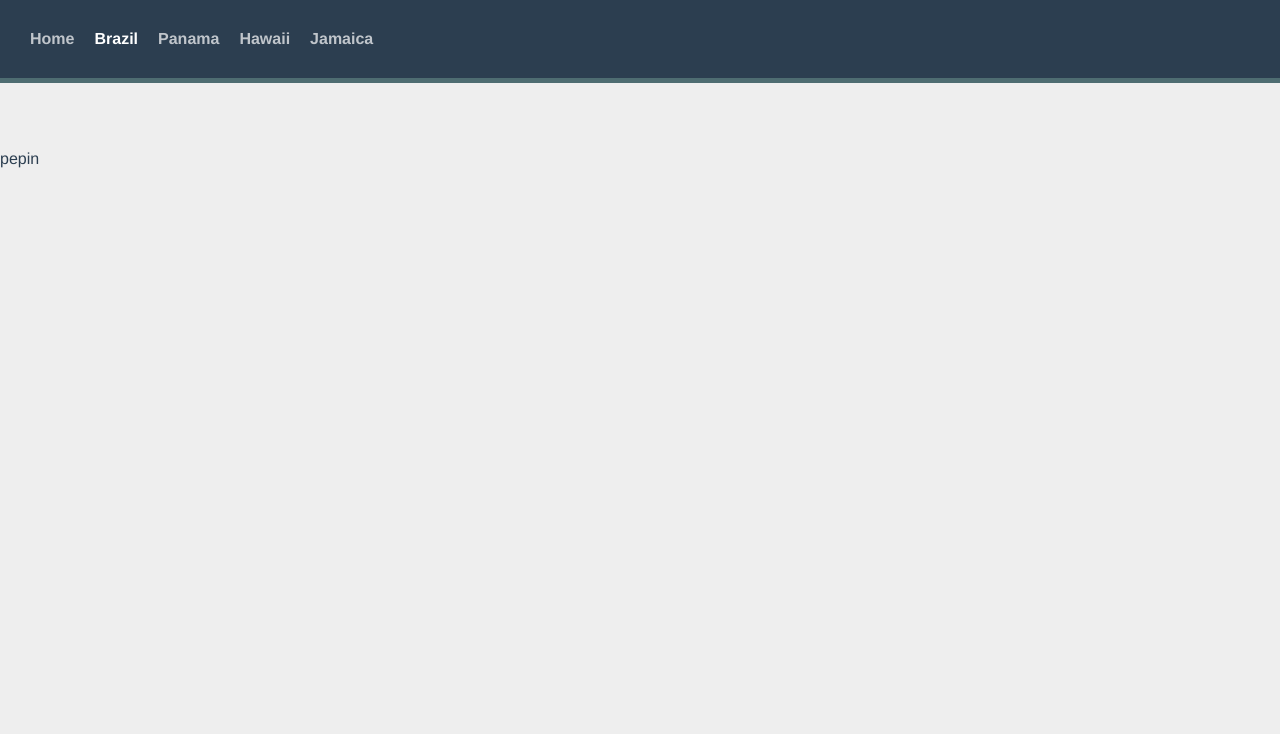
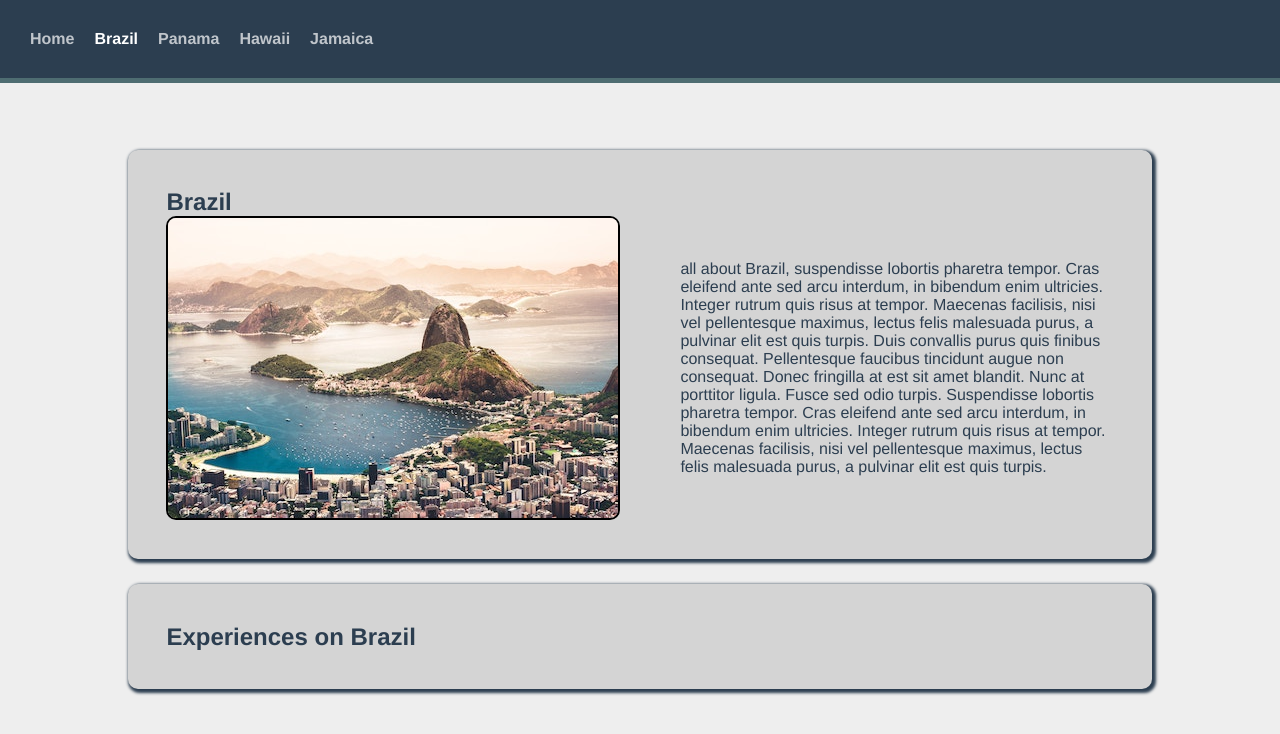
Before and after one commit to kelsier127/practicaRouter_Vue_AlonsoHugo, a Vue app: page /country/1 in a window 1280 px wide. Shown: the top 734 px of the page. Built offline with nearby package versions, Linux system fonts and the light colour scheme.

Commit message:
estoy por poner las experiencias

```diff
--- a/src/App.vue
+++ b/src/App.vue
@@ -21,10 +21,5 @@ console.log(countryData)
 </template>
 
 <style scoped>
-.nav-menu{
-  margin: 0;
-  display: flex;
-  justify-content: space-around;
-  background-color: aqua;
-}
+
 </style>
--- a/src/components/CountryComponent.vue
+++ b/src/components/CountryComponent.vue
@@ -13,6 +13,7 @@ console.log(pais)
     <h2>{{ country.name }}</h2>
     <img :src="'../src/assets/images/'+country.image" alt="">
   </div>
+
 </template>
 
 <style scoped>
@@ -25,8 +26,7 @@ console.log(pais)
   width: 35%;
   padding: 20px;
   margin: 15px;
-  box-shadow: 2px 2px 4px 2px;
-  border: 2px solid black;
+  box-shadow: 2px 2px 3px 2px;
   background-color: rgb(212, 212, 212);
 }
 
--- /dev/null
+++ b/src/components/ExperienceComponent.vue
@@ -0,0 +1,20 @@
+<script setup>
+import { ref,watch } from 'vue'
+let pathImagenes = '../src/assets/images/';
+
+const props = defineProps({
+  experiencia:Object,
+
+})
+
+
+</script>
+
+<template>
+<div>
+
+</div>
+</template>
+
+<style scoped>
+</style>
--- a/src/views/CountryView.vue
+++ b/src/views/CountryView.vue
@@ -1,12 +1,71 @@
 <script setup>
+console.log("Has cargado 'CountryView.vue'")
+import { ref,watch } from 'vue'
+import { useRoute } from 'vue-router'
+import ExperienceComponent from '../components/ExperienceComponent.vue'
+import data from '@/assets/data.json';
+
+let pathImagenes = '../src/assets/images/';
+
+const route = useRoute()
+
+const id = ref(route.params.id - 1)
+
+let country = data.destinations[id.value]
+
+console.log(data.destinations[id.value])
+console.log(route.params.id)
+
+watch(
+  () => route.params.id,
+  (newId) => {
+    id.value = newId - 1
+    country = data.destinations[id.value]
+    console.log(data.destinations[id.value])
+  }
+)
 
 </script>
 
 <template>
-  <div>
-    <p>pepin</p>
-  </div>
+  <section>
+    <h1>{{ country.name }}</h1>
+    <article>
+      <img class="imagenPrincipal" :src="pathImagenes+country.image" :alt="'Imagen de '+ country.image">
+      <p class="descripcion">{{ country.description }}</p>
+    </article>
+  </section>
+
+  <section>
+    <h1>Experiences on {{ country.name }}</h1>
+    <ExperienceComponent v-for="(experiencia, index) in country.experiences" :key="index"
+      :experiencia="experiencia"
+      :id="index"
+    />
+  </section>
 </template>
 
 <style>
+section{
+  border-radius: 10px;
+  box-shadow: 2px 2px 3px 2px;
+  margin:2% 10%;
+  padding: 3%;
+  display: flex;
+  flex-direction: column;
+  justify-content: center;
+  background-color: rgb(212, 212, 212);
+}
+article{
+  display: flex;
+  justify-content: center;
+  align-items: center;
+}
+.descripcion{
+  padding-left: 60px;
+}
+.imagenPrincipal{
+  border-radius: 10px;
+  border: 2px solid black;
+}
 </style>
--- a/src/views/HomeView.vue
+++ b/src/views/HomeView.vue
@@ -1,4 +1,6 @@
 <script setup>
+console.log("Has cargado 'HomeView.vue'")
+
 import data from '@/assets/data.json';
 import CountryComponent from '../components/CountryComponent.vue'
 
```
